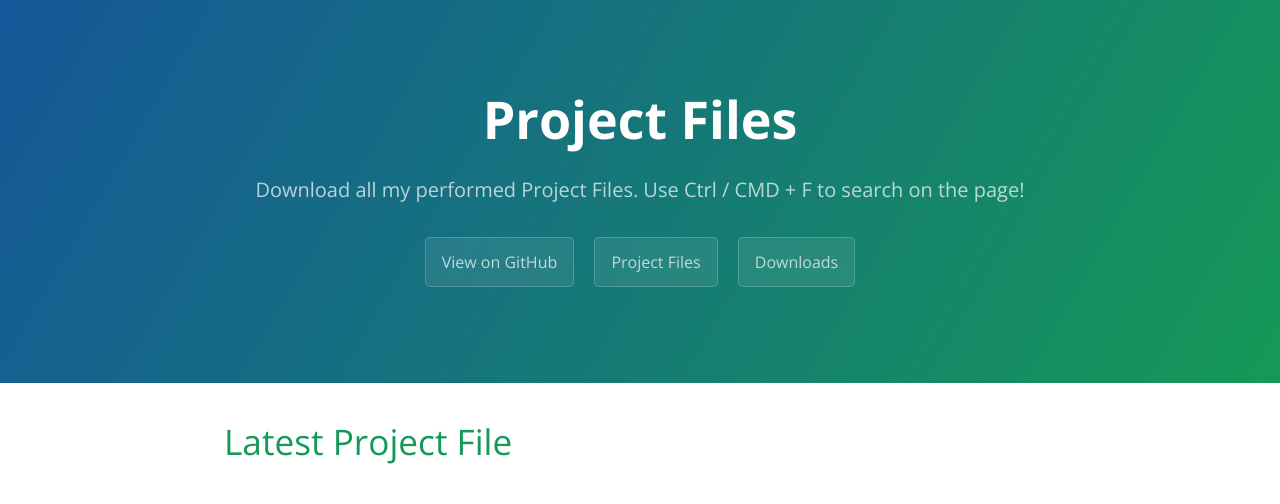
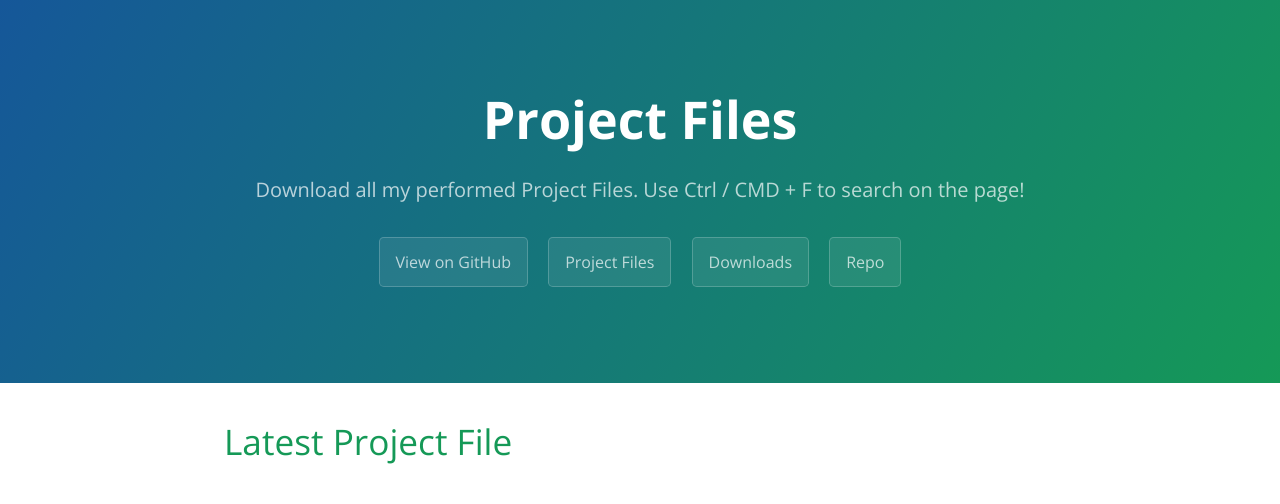
Before and after one commit to pdby/pdby.github.iohaha, a Jekyll site: the page built from project-files.md, in a window 1280 px wide. Shown: the top 504 px of the page. Built offline with Jekyll 4.4.1, drawn with Linux system fonts in a browser that asks for light colours; comment, search, counter and statistics services are not loaded.

Commit message:
Update default.html

```diff
--- a/_layouts/default.html
+++ b/_layouts/default.html
@@ -42,6 +42,7 @@
       {% if site.show_downloads %}
         <a href="{{ site.github.zip_url }}" class="btn">Project Files</a>
         <a href="{{ site.github.tar_url }}" class="btn">Downloads</a>
+        <a href="{{ site.github.repository_url }}" class="btn">Repo</a>
       {% endif %}
     </header>
 
```
